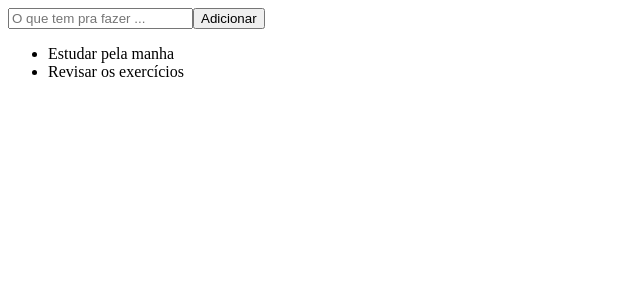
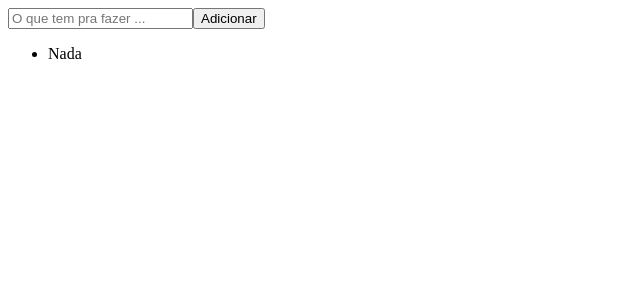
Before and after one commit to csmanhaes86/Projeto-organizador-tarefas, a React (Vite) app: page / in a window 1280 px wide. Shown: the top 300 px of the page, without its empty margins (0-640 px from the left). Built offline with nearby package versions, Linux system fonts and the light colour scheme.

Commit message:
hook useState

```diff
--- a/src/App.jsx
+++ b/src/App.jsx
@@ -1,14 +1,12 @@
+import { useState } from "react";
 import { v4 as uuid } from "uuid";
 
 function App() {
-  const list = [
-    { id: uuid(), task: "Estudar pela manha" },
-    { id: uuid(), task: "Revisar os exercícios" },
-  ];
+  const [list, setList] = useState([{ id: uuid(), task: "Nada" }]);
 
   function digiteiNoInput(event) {
     console.log(event.target.value);
-    list.push({ id: uuid(), task: event.target.value });
+    setList([{ id: uuid(), task: event.target.value }]);
 
     console.log(list);
   }
```
